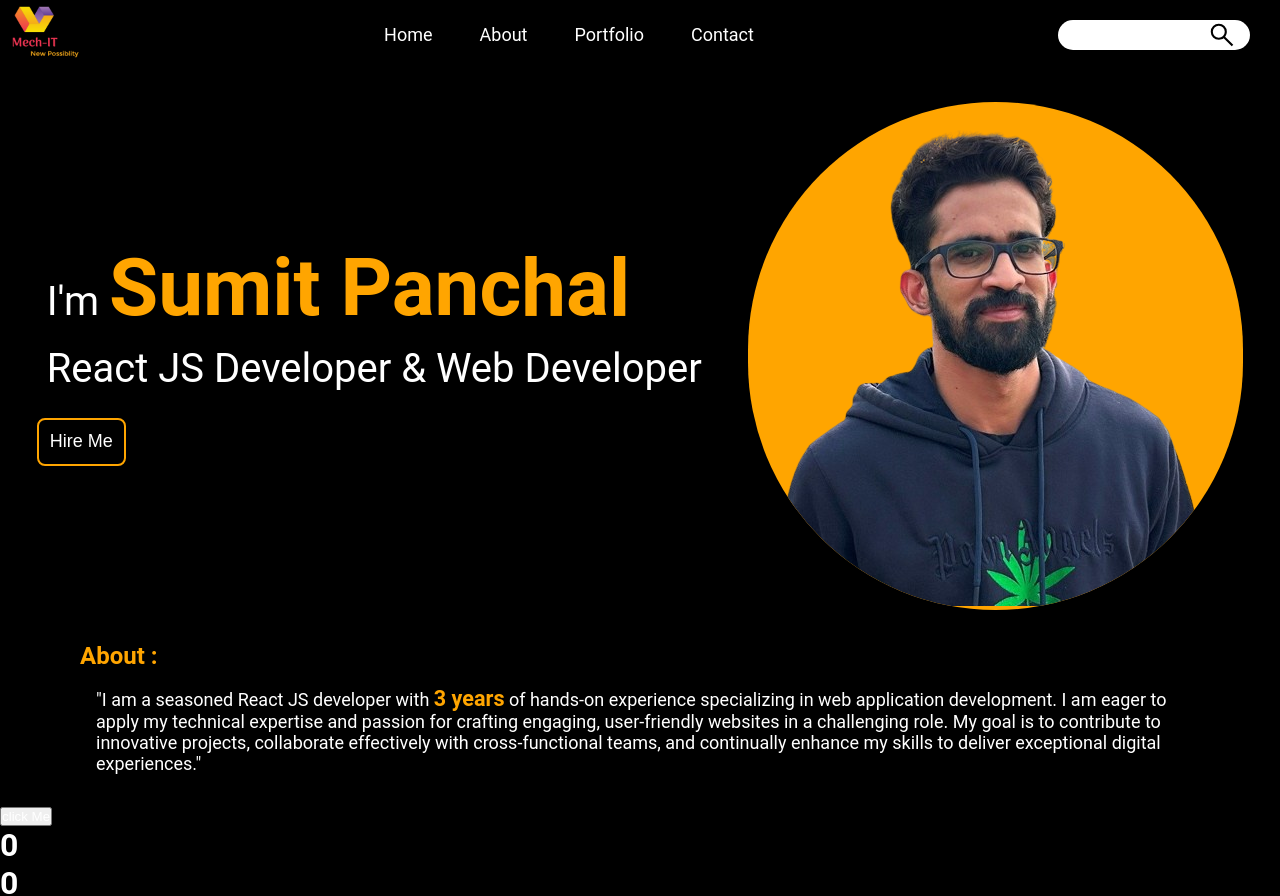
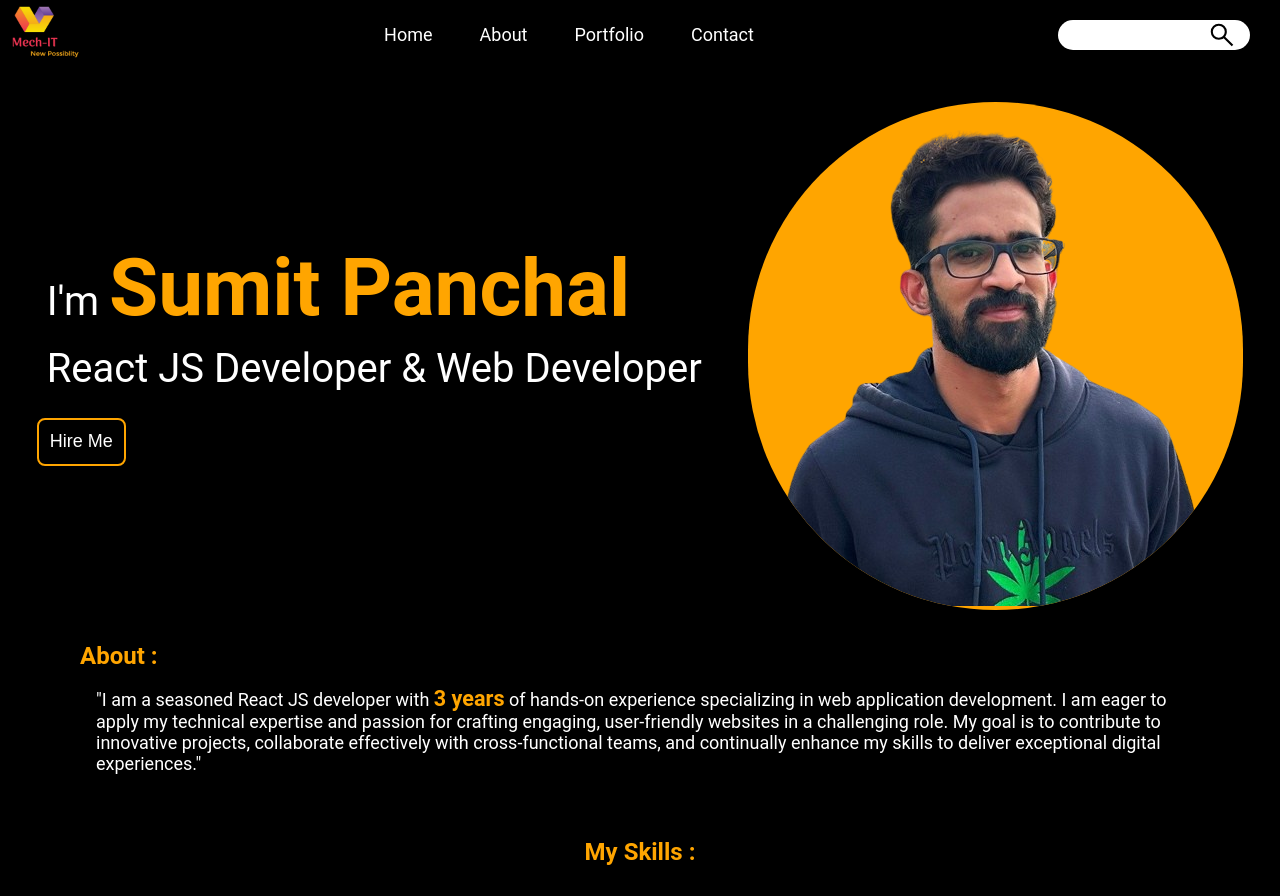
Before and after one commit to Sumitpanchal1993/mechit, a React (Create React App) app: page / in a window 1280 px wide. Shown: the top 896 px of the page. Built offline with nearby package versions, Linux system fonts and the light colour scheme.

Commit message:
Bug of Screen Removed

```diff
--- a/src/App.js
+++ b/src/App.js
@@ -12,24 +12,13 @@ import { useState } from "react";
 
 
 function App() {
-  const [wid, setWid] = useState(0)
-  const [hei, setHei] = useState(0)
 
-  const detail = ()=>{
-    setWid(window.innerWidth)
-    setHei(window.innerHeight)
-  }
 
   return (
     <>
       <Navbar />
       <Heros />
       <About/>
-      <div>
-        <button onClick={detail}> click Me</button>
-        <h1>{wid}</h1>
-        <h1>{hei}</h1>
-      </div>
       <Myskills />
       <Projects />
       <Education/>
```
